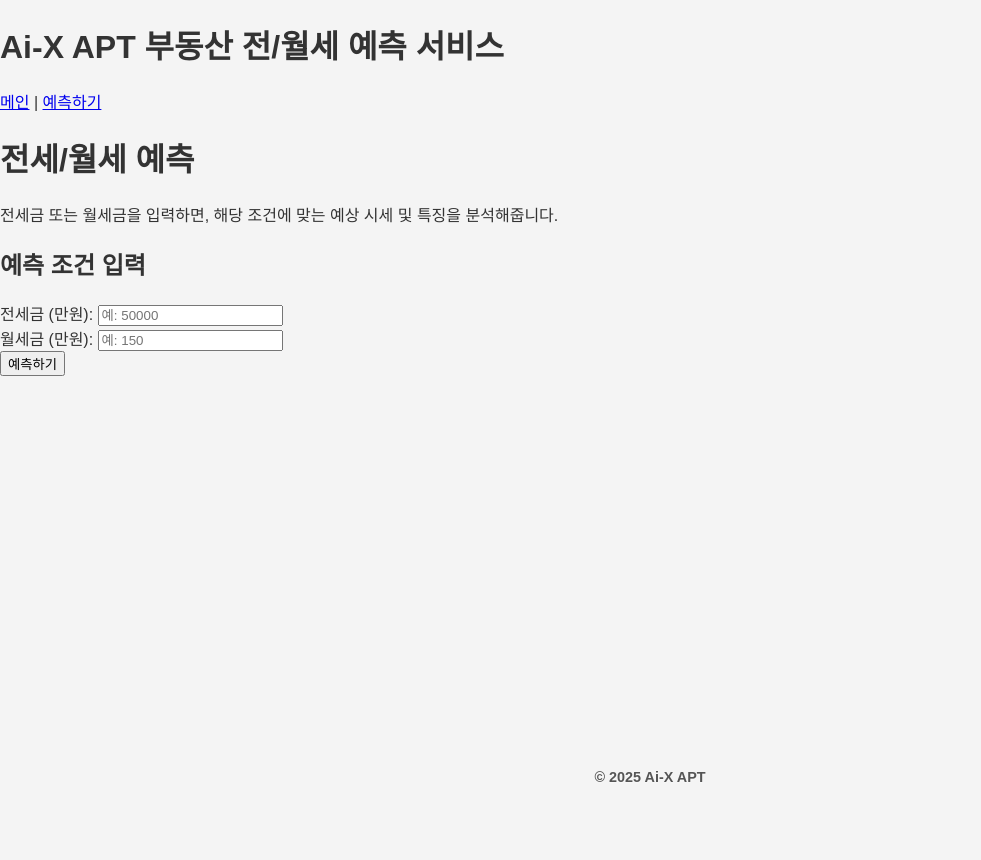
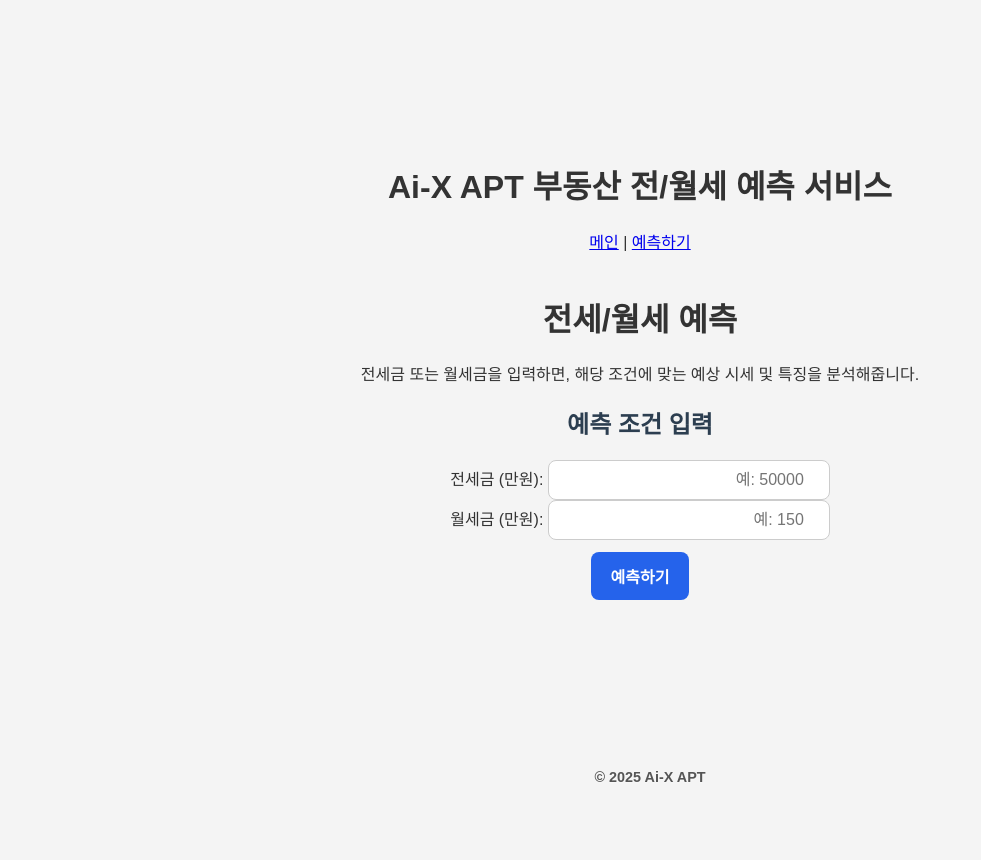
Before and after one commit to nakrlove/pyprj, a Django app: page /deposit/ in a window 1280 px wide. Shown: the whole page, without its empty margins (0-981 px from the left). Run offline with Django 5.2, Linux system fonts and the light colour scheme.

Commit message:
스타일 수정: price-range 페이지 레이아웃 중앙 정렬 반영

```diff
--- a/bbs/static/bbs/css/style.css
+++ b/bbs/static/bbs/css/style.css
@@ -145,3 +145,65 @@ footer a:hover {
     0% { transform: rotate(0deg); }
     100% { transform: rotate(360deg); }
 }
+
+/* 📌 price-range 페이지 전용 스타일 */
+.content-wrapper {
+    max-width: 800px;
+    margin: 0 auto;
+    padding: 20px;
+    text-align: center;
+
+    /* ✅ 세로+가로 중앙 정렬 */
+    display: flex;
+    flex-direction: column;
+    justify-content: center;
+    align-items: center;
+    min-height: calc(100vh - 100px); /* nav + footer 공간 제외 */
+}
+
+/* 네비게이션 아래 여백 */
+nav {
+    margin-bottom: 20px;
+}
+
+/* 폼 전체 가운데 정렬 */
+form {
+    display: flex;
+    flex-direction: column;
+    align-items: center;
+    gap: 12px;
+    margin-top: 20px;
+}
+
+/* 숫자 입력창 */
+form input[type="number"] {
+    width: 260px;
+    padding: 10px;
+    border: 1px solid #ccc;
+    border-radius: 8px;
+    text-align: right;
+    font-size: 1rem;
+}
+
+/* 버튼 */
+form button {
+    padding: 12px 20px;
+    font-size: 1rem;
+    font-weight: bold;
+    border: none;
+    border-radius: 8px;
+    background-color: #2563eb;
+    color: #fff;
+    cursor: pointer;
+    transition: background 0.2s ease-in-out;
+}
+
+form button:hover {
+    background-color: #1e40af;
+}
+
+/* 섹션 제목 */
+h2, h3 {
+    margin: 20px 0 10px;
+    color: #2c3e50;
+}
```
Also changed, not shown: other parts of bbs/static/bbs/css/style.css (+10 -10 lines).
